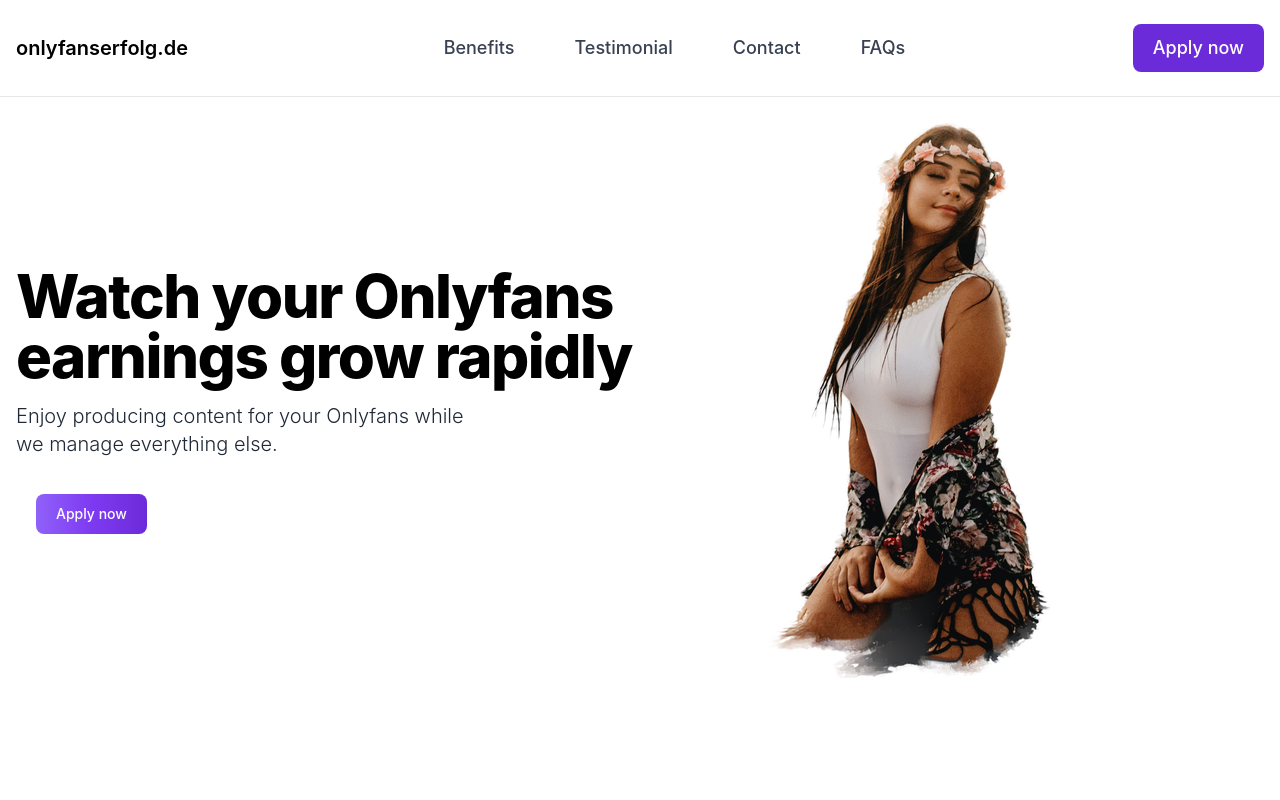
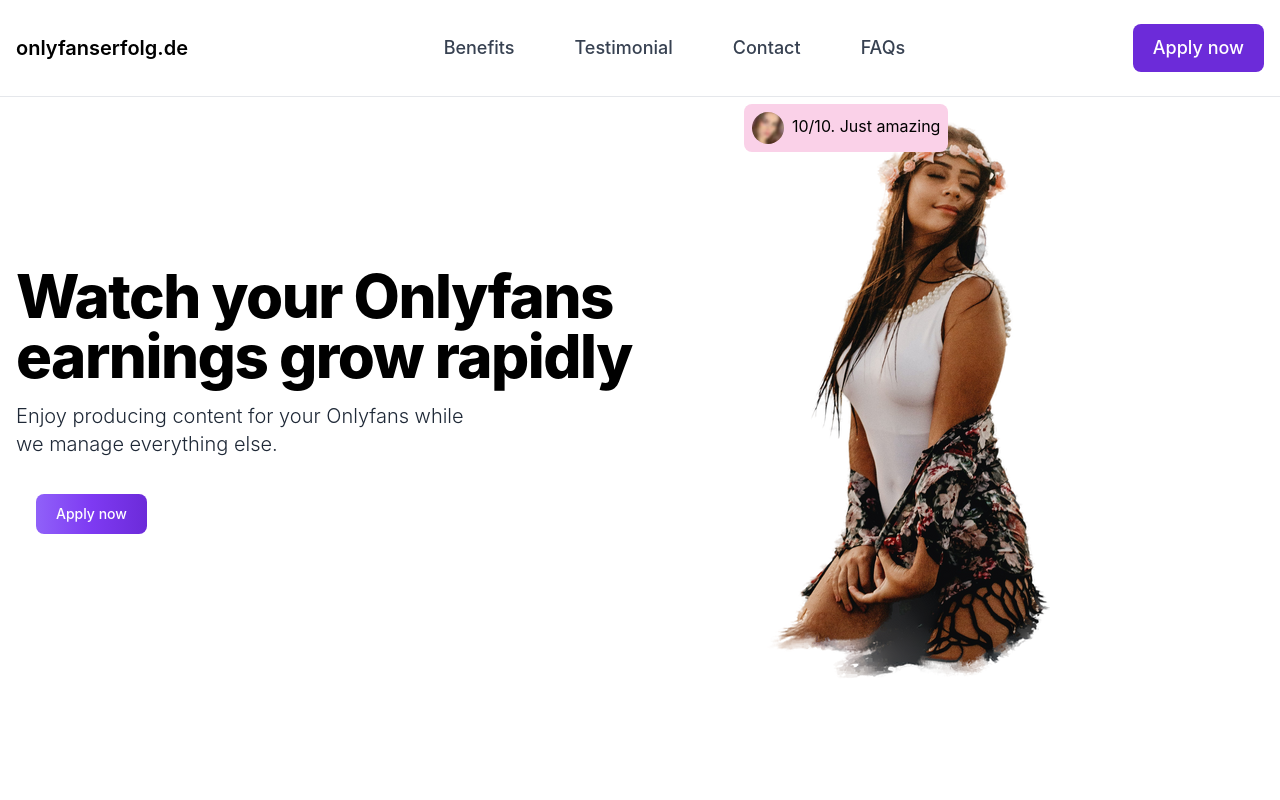
Before and after one commit to smarvin96/LimitlessAttention.com, a React (Vite) app: page / in a window 1280 px wide. Shown: the top 800 px of the page. Built offline with nearby package versions, Linux system fonts and the light colour scheme.

Commit message:
hero span, muss noch position fixen und 2 hinzufügen

```diff
--- a/src/components/Hero.jsx
+++ b/src/components/Hero.jsx
@@ -17,7 +17,14 @@
         </div>
         <div class="hidden lg:mt-0 lg:col-span-5 lg:flex">
             <img src="/src/images/girl_beach.jpg" alt="girl on beach"/>
+            <div class=" hidden md:block absolute right-[210px] top-20 p-2 bg-pink-200 rounded-lg bg-opacity-70">
+				<img class="w-8 h-8 rounded-full inline-block mr-2 astro-UXNKDZ4E" alt="profile picture" width="36" height="36" src="/src/images/t1.jpeg" loading="lazy" decoding="async"/>
+
+				<span>10/10. Just amazing</span>
+			</div>
+
         </div>
+
     </div>
 </section>
     </> );
```
